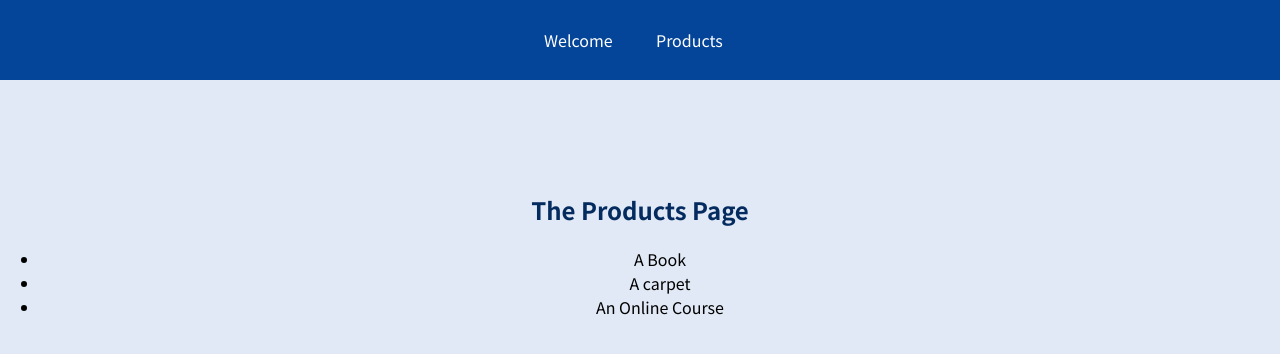
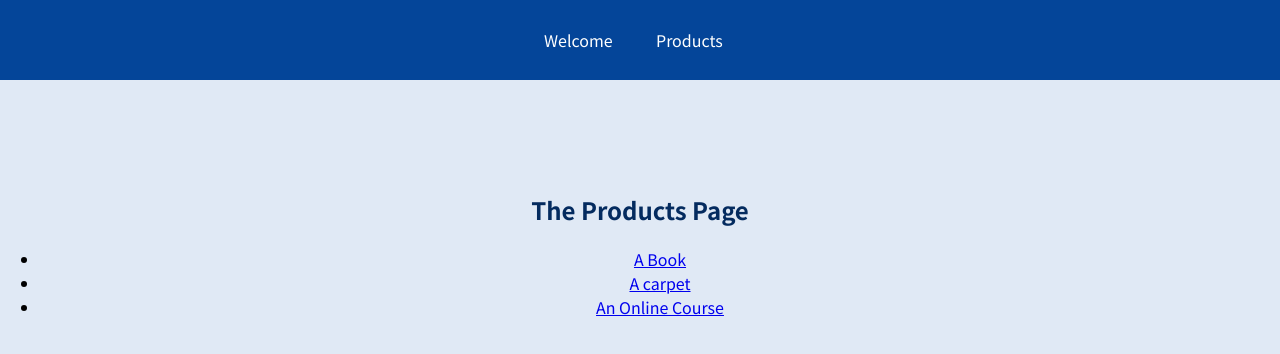
Before and after one commit to PriyankaShambhanagoudar/Router_MultiPage, a JavaScript app: page /products in a window 1280 px wide. Shown: the top 354 px of the page. Built offline with nearby package versions, Linux system fonts and the light colour scheme.

Commit message:
Using   Switch and exact  For Configuring Routes

```diff
--- a/src/App.js
+++ b/src/App.js
@@ -1,4 +1,4 @@
-import { Route } from "react-router-dom";
+import { Route, Switch } from "react-router-dom";
 import Welcome from "./pages/Welcome";
 import Products from "./pages/Products";
 import ProductDetail from "./pages/ProductDetail";
@@ -11,15 +11,17 @@
       <MainHeader />
 
       <main>
+        <Switch>
           <Route path="/welcome">
             <Welcome />
           </Route>
-        <Route path="/products">
+          <Route path="/products" exact>
             <Products />
           </Route>
-        <Route path="/product-detail/:productId">
+          <Route path="/products/:productId">
             <ProductDetail />
           </Route>
+        </Switch>
       </main>
     </div>
   );
--- a/src/pages/Products.js
+++ b/src/pages/Products.js
@@ -1,12 +1,21 @@
+import { Link } from "react-router-dom";
+
 const Products = () => {
-    return <section>
-        <h1>The Products Page</h1>
-        <ul>
-            <li>  A Book </li>
-            <li>   A carpet </li>
-            <li>   An Online Course </li>
-
-        </ul>
-    </section>;
+    return (
+        <section>
+            <h1>The Products Page</h1>
+            <ul>
+                <li>
+                    <Link to="/products/p1">A Book </Link>
+                </li>
+                <li>
+                    <Link to="/products/p2">A carpet</Link>
+                </li>
+                <li>
+                    <Link to="/products/p3">An Online Course</Link>
+                </li>
+            </ul>
+        </section>
+    );
 };
 export default Products;
```
Also changed, not shown: 1 other file (tests, documents, lock files or other folders). Lines whose indentation alone changed are shown as unchanged.
